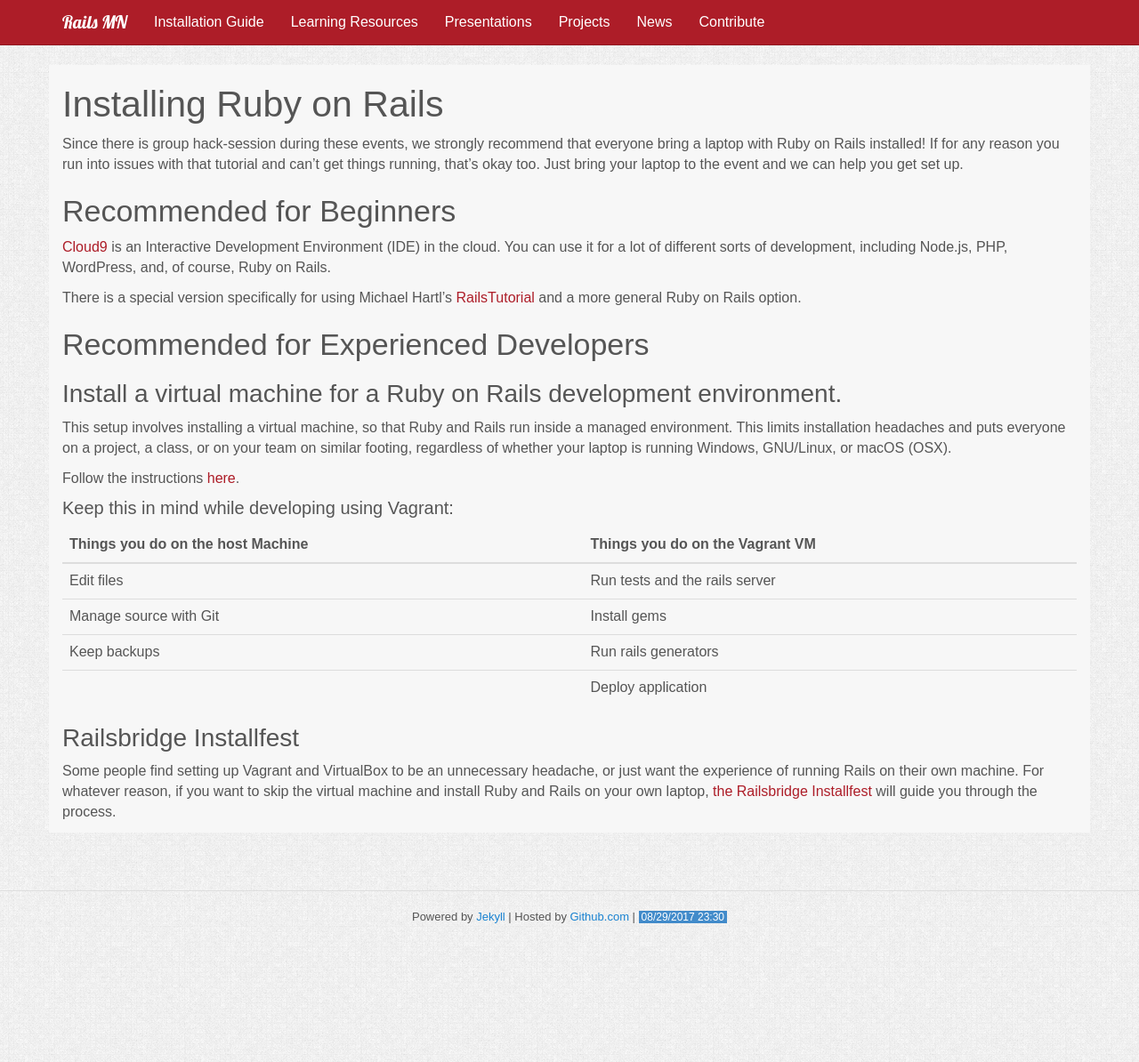
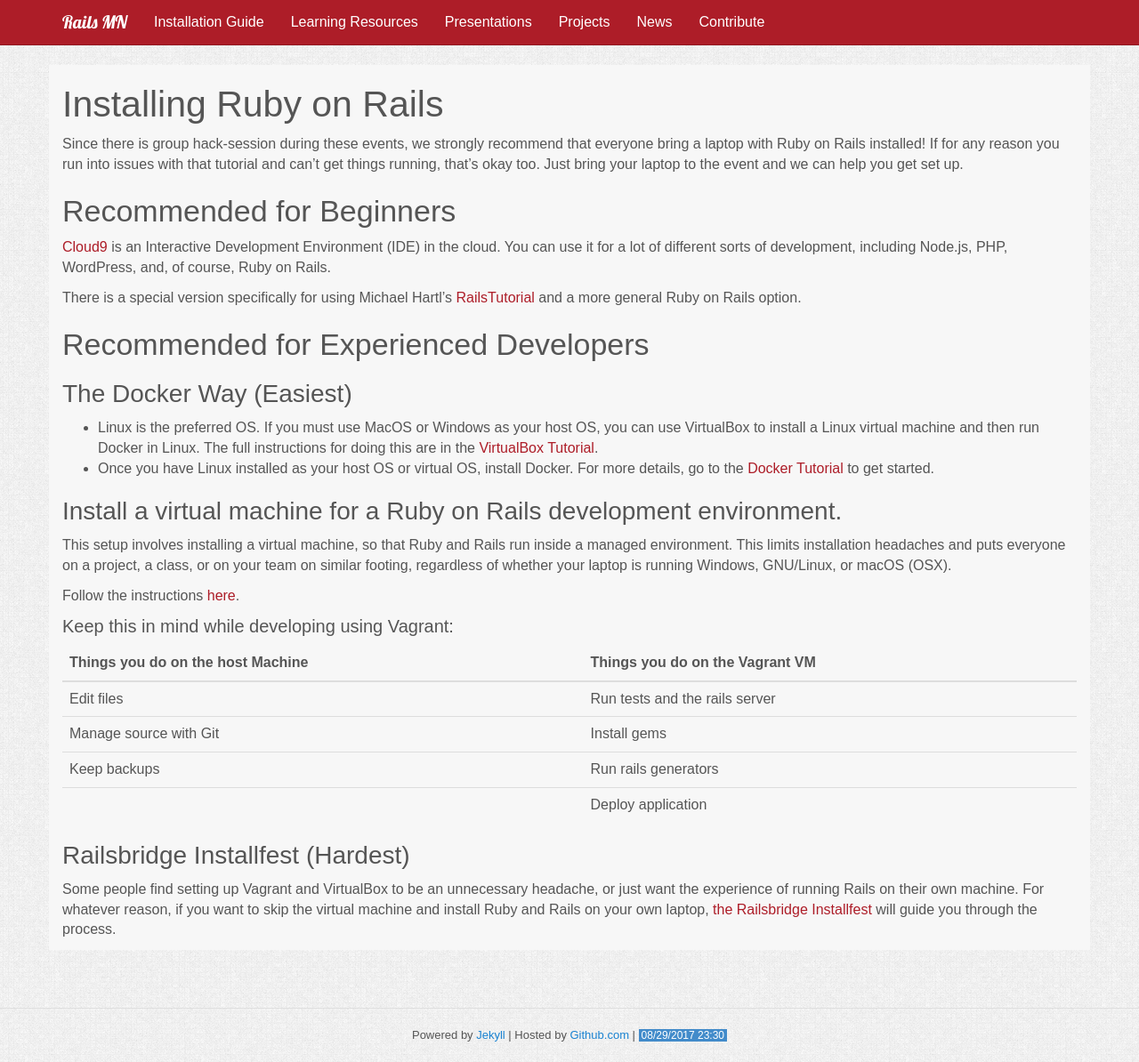
Before and after one commit to railsmn/railsmn.github.io, a Jekyll site: the page built from installation/index.md, in a window 1280 px wide. Shown: the whole page at 89% size. Built offline with Jekyll 4.4.1, drawn with Linux system fonts in a browser that asks for light colours.

Commit message:
Added Docker to installation page

```diff
--- a/installation/index.md
+++ b/installation/index.md
@@ -23,6 +23,10 @@
 Ruby on Rails option.
 
 ## Recommended for Experienced Developers
+
+### The Docker Way (Easiest)
+* Linux is the preferred OS.  If you must use MacOS or Windows as your host OS, you can use VirtualBox to install a Linux virtual machine and then run Docker in Linux.  The full instructions for doing this are in the [VirtualBox Tutorial](https://github.com/jhsu802701/tutorial-virtualbox).
+* Once you have Linux installed as your host OS or virtual OS, install Docker.  For more details, go to the [Docker Tutorial](https://github.com/jhsu802701/tutorial-docker-stretch) to get started.
 
 ### Install a virtual machine for a Ruby on Rails development environment.
 
@@ -51,7 +55,7 @@
 </tbody>
 </table>
 
-### Railsbridge Installfest
+### Railsbridge Installfest (Hardest)
 
 Some people find setting up Vagrant and VirtualBox to be an
 unnecessary headache, or just want the experience of running Rails on
```
